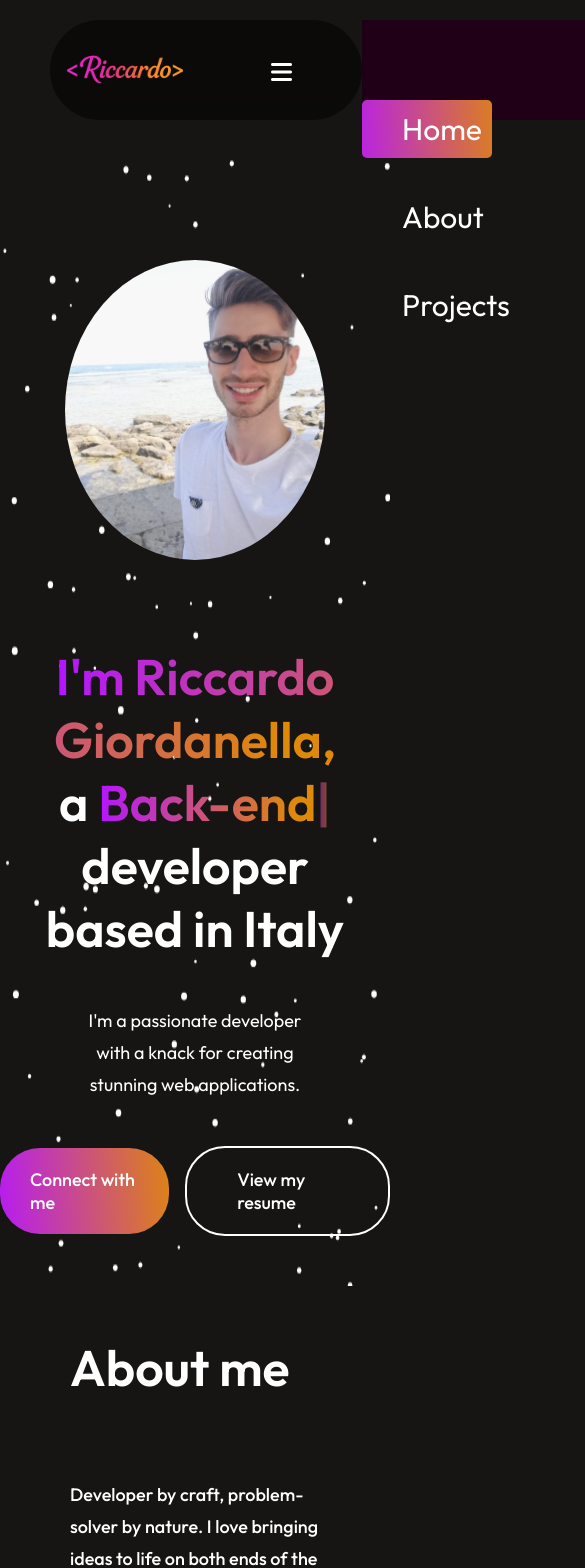
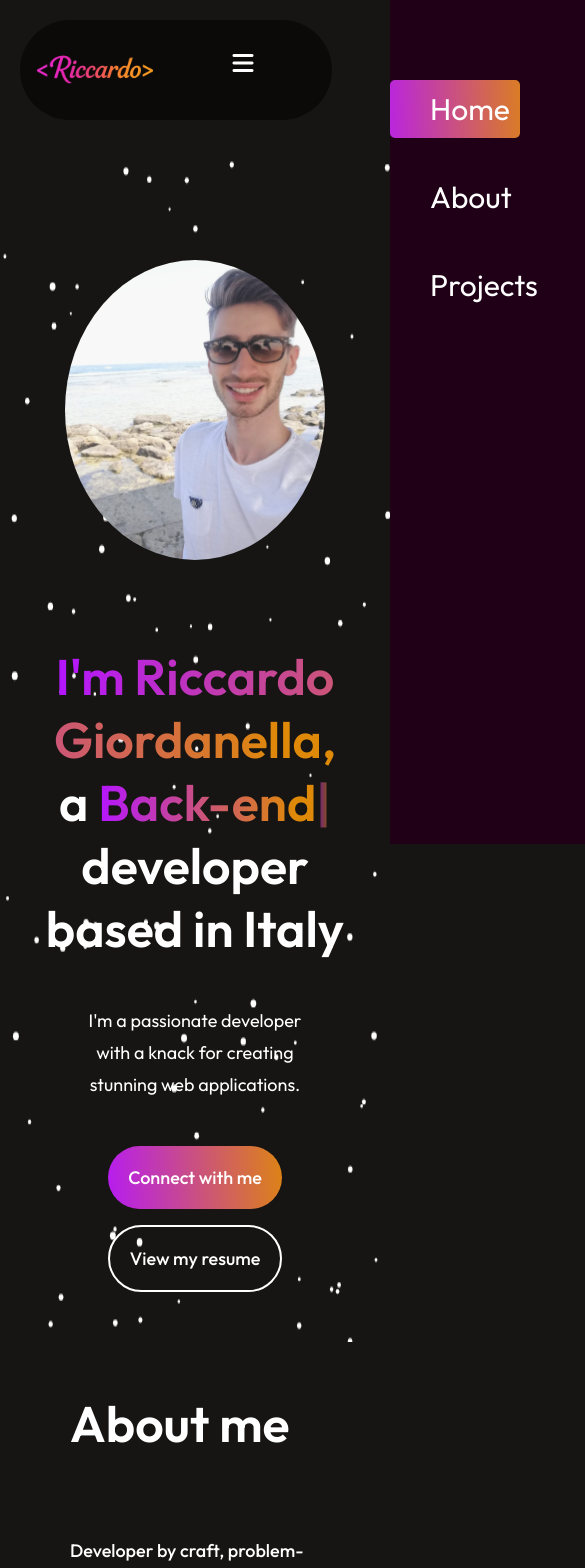
Before and after one commit to Riccardo-Giordanella/Portfolio, a React (Vite) app: page / in a window 390 px wide. Shown: the top 1568 px of the page, 585 px wide, since content can reach past the window. Built offline with nearby package versions, Linux system fonts and the light colour scheme.

Commit message:
responsive fix v2.1

```diff
--- /dev/null
+++ b/src/App.css
@@ -0,0 +1,6 @@
+main {
+  display: flex;
+  flex-direction: column;
+  align-items: center;
+  justify-content: center;
+}
--- a/src/App.jsx
+++ b/src/App.jsx
@@ -8,6 +8,7 @@ import Footer from "./Components/Footer";
 import FadeInSection from "./Components/FadeInSection";
 import { ToastContainer } from "react-toastify";
 import "react-toastify/dist/ReactToastify.css";
+import "./App.css";
 
 export default function App() {
   return (
--- a/src/Components/About.css
+++ b/src/Components/About.css
@@ -147,11 +147,11 @@
   }
 
   .about-achievements {
-    justify-content: space-between;
+    justify-content: start;
   }
 
   .about-achievement {
-    gap: 10px;
+    gap: 8px;
   }
 
   .about-achievement h2 {
@@ -163,4 +163,12 @@
     text-align: center;
     font-size: 16px;
   }
+
+  .about-achievements{
+    flex-direction: column;
+  }
+
+  hr{
+    margin: 20px 0;
+  }
 }
--- a/src/Components/Hero.css
+++ b/src/Components/Hero.css
@@ -103,15 +103,17 @@
     font-size: 18px;
     font-weight: 500;
     margin-bottom: 50px;
+    display: flex;
+    flex-direction: column;
   }
 
   .hero-connect {
-    padding: 20px 30px;
+    padding: 20px 20px;
     border-radius: 40px;
   }
 
   .hero-resume {
-    padding: 20px 50px;
+    padding: 20px 20px;
     border-radius: 40px;
   }
 }
--- a/src/Components/MyWork.css
+++ b/src/Components/MyWork.css
@@ -26,6 +26,8 @@ a {
   display: grid;
   grid-template-columns: repeat(3, 1fr); /* 3 colonne */
   gap: 40px;
+  box-sizing: border-box;
+  justify-items: center;
 }
 
 .mywork-container img {
@@ -77,7 +79,7 @@ a {
 }
 
 .box {
-  width: 419px;
+  width: 100%;
   height: 280px;
   position: relative;
   overflow: hidden;
--- a/src/Components/Navbar.css
+++ b/src/Components/Navbar.css
@@ -58,13 +58,13 @@
 
 @media (max-width: 1024px) {
   .navbar {
-    margin: 20px 50px;
+    margin: 20px 20px;
     position: sticky;
     background-color: rgba(0, 0, 0, 0.5); /* Nero semi-trasparente */
     border-radius: 50px;
     width: 80%;
-    backdrop-filter: blur(10px);
-    -webkit-backdrop-filter: blur(10px);
+    /* backdrop-filter: blur(10px);
+    -webkit-backdrop-filter: blur(10px); */
   }
 
   .nav-connect {
@@ -75,8 +75,8 @@
   .nav-mob-open {
     display: block !important;
     position: fixed;
-    right: 70px;
-    top: 40px;
+    right: 35%;
+    top: 6%;
     font-size: 24px;
     cursor: pointer;
     z-index: 1001;
--- a/src/Components/Services.css
+++ b/src/Components/Services.css
@@ -4,7 +4,11 @@
   align-items: center;
   justify-content: center;
   gap: 80px;
-  margin: 80px 170px;
+  margin: 80px auto;           /* Centra orizzontalmente */
+  padding: 0 20px;             /* Aggiunge margine interno */
+  max-width: 1200px;           /* Limita larghezza massima */
+  width: 100%;
+  box-sizing: border-box;
 }
 
 .services-title {
@@ -34,6 +38,7 @@
   border: 2px solid white;
   transition: 0.4s;
   min-height: 350px;
+  width: 100%;
 }
 
 .services-format h3 {
@@ -59,9 +64,10 @@
 
 .services-container {
   display: grid;
-  grid-template-columns: 1fr 1fr 1fr;
-  grid-auto-rows: 1fr;
+  grid-template-columns: repeat(auto-fit, minmax(300px, 1fr)); /* Responsive */
   gap: 40px;
+  width: 100%;
+  box-sizing: border-box;
   margin-bottom: 80px;
 }
 
@@ -83,7 +89,8 @@
   .services {
     align-items: center;
     gap: 70px;
-    margin: 20px 70px;
+    margin: 20px auto;    /* ⬅️ questo centra come nel desktop */
+    padding: 0 20px;
   }
   .services-title h1 {
     font-size: 50px;
@@ -91,7 +98,7 @@
   }
   .services-format {
     gap: 20px;
-    padding: 32px;
+    padding: 20px;
   }
   .services-format h2 {
     font-size: 28px;
@@ -107,5 +114,6 @@
   .services-container {
     grid-template-columns: 1fr;
     gap: 30px;
+    margin: 0px 10px;
   }
 }
```
Also changed, not shown: 1 other file (tests, documents, lock files or other folders).
